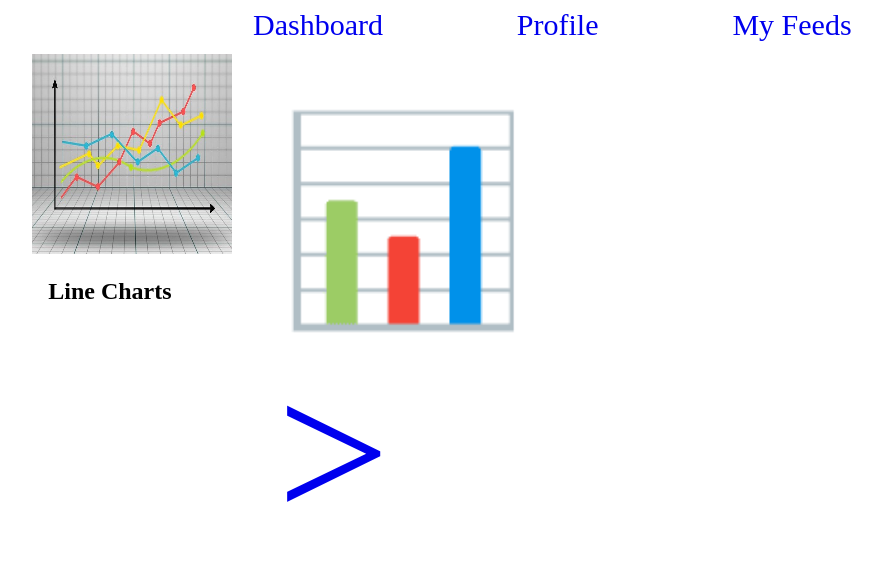
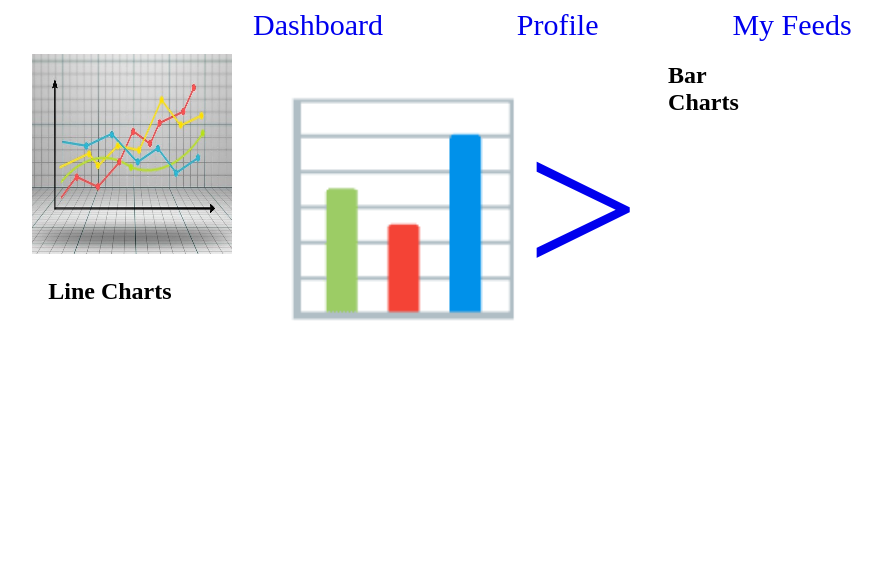
Before and after one commit to omisolaidowu/Online-Excel-Chartbuilder, a Flask app: page / in a window 1280 px wide. Shown: the top 566 px of the page, without its empty margins (71-953 px from the left). After the commit the page ends 320 px from the top, so only its background shows below. Run offline with Flask 2, Linux system fonts and the light colour scheme; parts of the project's set-up code (start-up, migrations or seed data) failed here and were passed over; some libraries are stand-ins or nearby versions.

Commit message:
template modified

```diff
--- a/static/style.css
+++ b/static/style.css
@@ -116,7 +116,7 @@ button{
 }
 
 
-.chart-line, .chart-bars {
+.chart-line {
 	width: 200px;
 	height:200px;
 	margin-top: 5%;
@@ -129,6 +129,7 @@ button{
 
 .chart-bars{
 	font-size: 200px;
+	margin-top: 4%;
 }
 
 
--- a/templates/dashboard.html
+++ b/templates/dashboard.html
@@ -25,7 +25,8 @@
     <h2 class="chart-line-text">Line Charts</h2></a>
 
 	<a href="/barchart" class="chart-bars"> &#128202;>
-		<h2 class="chart-line-text">Bar Charts</h2></a>
+		</a>
+		<a href="/barchart"><h2 class="chart-line-text">Bar Charts</h2></a>
 
 		<!-- https://pixabay.com/illustrations/graph-data-growth-bar-chart-chart-163549/ -->
 
```
